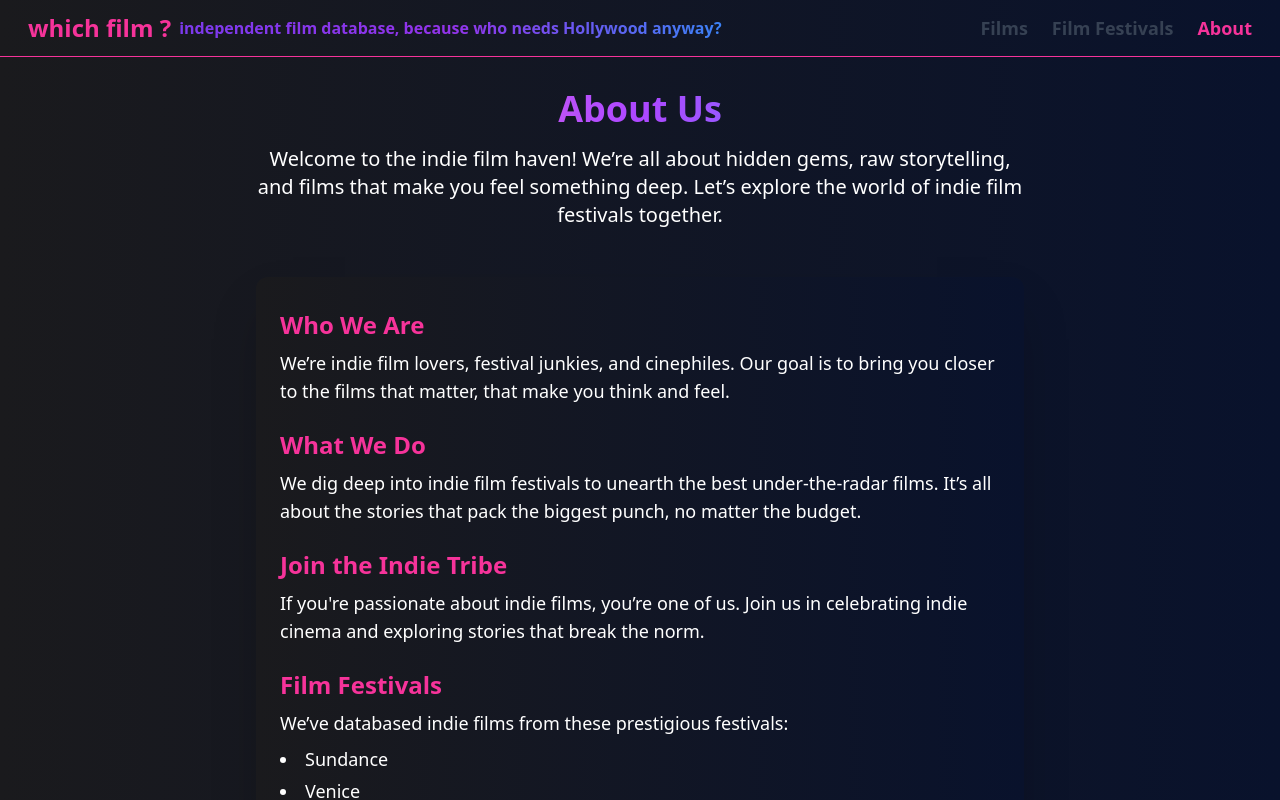
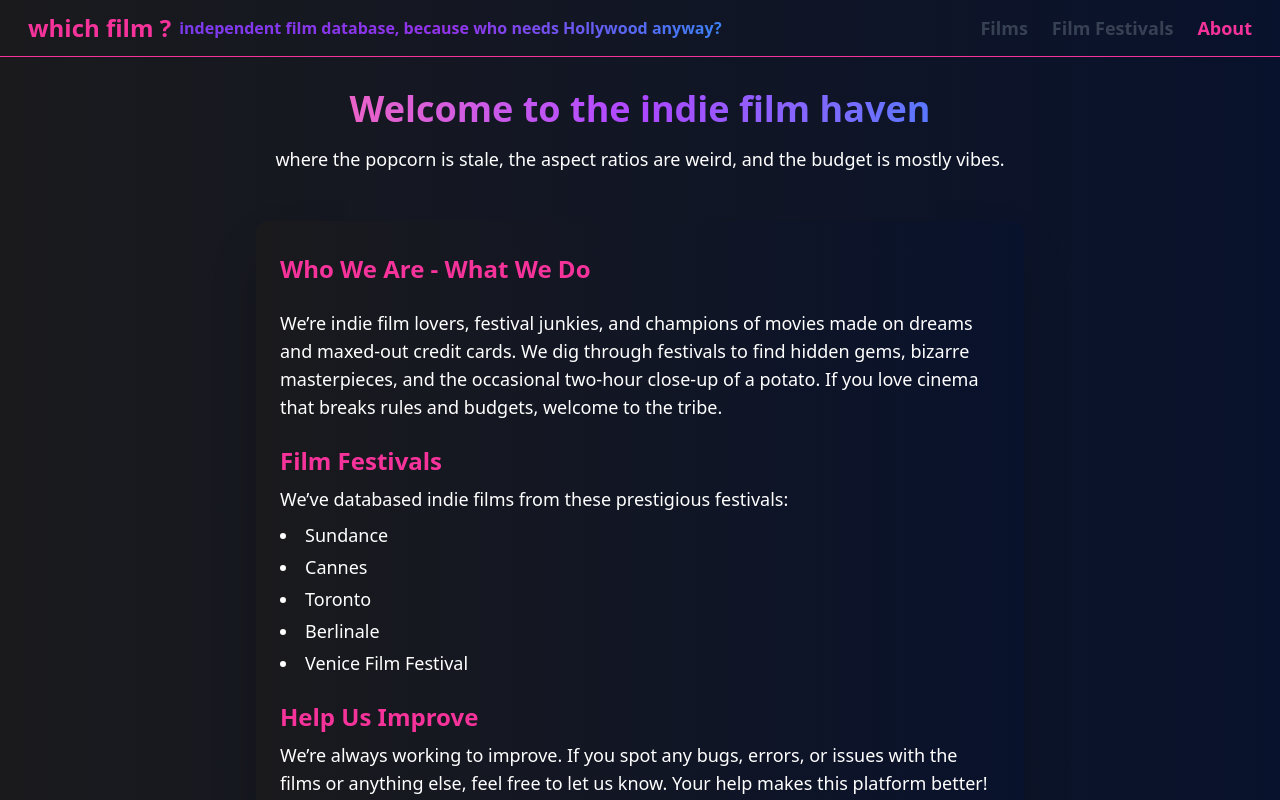
Before and after one commit to matteobu/whichfilm, a Next.js app: page /about in a window 1280 px wide. Built offline with nearby package versions, Linux system fonts and the light colour scheme.

Commit message:
fix close btb issue and UI small card

```diff
--- a/app/about/page.tsx
+++ b/app/about/page.tsx
@@ -1,57 +1,30 @@
 'use client';
 import React from 'react';
-
-const FESTIVAL_NAMES: Record<string, string> = {
-  sundance: 'Sundance',
-  vff: 'Venice',
-};
+import { FESTIVAL_NAMES } from '../../utils/constants';
 
 const About = () => {
   return (
     <div className="w-full min-h-screen bg-gradient-dark-gray-blue text-white flex flex-col items-center py-8">
-      {/* Header Section */}
       <header className="text-center mb-12">
         <h1 className="text-4xl font-bold text-transparent bg-clip-text bg-gradient-to-r from-pink-400 via-purple-500 to-blue-500 mb-4">
-          About Us
+          Welcome to the indie film haven
         </h1>
-        <p className="text-xl max-w-3xl mx-auto">
-          Welcome to the indie film haven! We’re all about hidden gems, raw
-          storytelling, and films that make you feel something deep. Let’s
-          explore the world of indie film festivals together.
+        <p className="text-lg mt-2">
+          where the popcorn is stale, the aspect ratios are weird, and the
+          budget is mostly vibes.
         </p>
       </header>
-
-      {/* Main Content Section */}
       <section className="w-full max-w-3xl mx-auto px-6 py-8 bg-gradient-dark-gray-blue rounded-xl shadow-2xl space-y-6">
-        <div>
-          <h2 className="text-2xl font-semibold text-pink-500">Who We Are</h2>
-          <p className="text-lg mt-2">
-            We’re indie film lovers, festival junkies, and cinephiles. Our goal
-            is to bring you closer to the films that matter, that make you think
-            and feel.
-          </p>
-        </div>
-
-        <div>
-          <h2 className="text-2xl font-semibold text-pink-500">What We Do</h2>
-          <p className="text-lg mt-2">
-            We dig deep into indie film festivals to unearth the best
-            under-the-radar films. It’s all about the stories that pack the
-            biggest punch, no matter the budget.
-          </p>
-        </div>
-
-        <div>
-          <h2 className="text-2xl font-semibold text-pink-500">
-            Join the Indie Tribe
-          </h2>
-          <p className="text-lg mt-2">
-            If you're passionate about indie films, you’re one of us. Join us in
-            celebrating indie cinema and exploring stories that break the norm.
-          </p>
-        </div>
-
-        {/* Film Festivals Section */}
+        <h2 className="text-2xl font-semibold text-pink-500">
+          Who We Are - What We Do
+        </h2>
+        <p className="text-lg mt-2">
+          We’re indie film lovers, festival junkies, and champions of movies
+          made on dreams and maxed-out credit cards. We dig through festivals to
+          find hidden gems, bizarre masterpieces, and the occasional two-hour
+          close-up of a potato. If you love cinema that breaks rules and
+          budgets, welcome to the tribe.
+        </p>
         <div>
           <h2 className="text-2xl font-semibold text-pink-500">
             Film Festivals
--- a/components/cards/SmallFilmCard.tsx
+++ b/components/cards/SmallFilmCard.tsx
@@ -9,37 +9,107 @@ const SmallFilmCard: React.FC<SmallFilmCardProps> = ({ film }) => {
     return null;
   }
 
-  const { title, poster_path, infoIndieAndAwards } = film.document;
+  const { title, poster_path, infoIndieAndAwards, vote_average, tagline } =
+    film.document;
   const imageSrc = poster_path
     ? `https://image.tmdb.org/t/p/w500${poster_path}`
     : defaultImage.src;
 
   const isNotIndie = infoIndieAndAwards.notStrictIndie;
+
   return (
     <Link
       href={`/film-search/${film.id}`}
       className="block m-2 text-xl font-semibold text-pink-300 hover:text-pink-500"
     >
-      <div className="w-[150px] h-[250px] relative overflow-hidden border-2 rounded-xl border-pink-500 transition-opacity duration-300 opacity-40 hover:opacity-100">
+      <div className="w-[150px] h-auto z-9 relative overflow-visible border-2 rounded-xl border-pink-500 group hover:opacity-60">
+        <span
+          className="w-[140px] h-[190px] absolute top-1/2 left-1/2 transform -translate-x-1/2 -translate-y-1/2
+          flex flex-col items-center justify-center text-center px-4 py-3 gap-2
+          bg-gradient-to-b from-gray-900 to-gray-800 text-white rounded-xl shadow-lg
+          opacity-0 group-hover:opacity-100 transition-opacity duration-300"
+        >
+          {' '}
+          <span
+            className={`text-xs font-semibold px-2 py-[2px] rounded-md
+            ${isNotIndie ? 'bg-red-600' : 'bg-green-600'} text-white`}
+          >
+            {isNotIndie ? 'ain’t that indie' : 'certified indie'}
+          </span>
+          <div className="w-10 h-[2px] bg-gray-500 opacity-50"></div>
+          <span className="text-base font-bold text-transparent bg-clip-text bg-gradient-to-r from-pink-400 via-purple-500 to-blue-500  leading-tight">
+            {title}
+          </span>
+          <div className="w-10 h-[2px] bg-gray-500 opacity-50"></div>
+          <span className="text-xs font-bold text-transparent bg-clip-text bg-gradient-to-r from-pink-400 via-purple-500 to-blue-500  leading-tight">
+            click for more juice
+          </span>
+        </span>
+        <div
+          className="w-10 h-10 flex items-center justify-center
+                absolute bottom-[-12px] right-[-5px]
+                text-white text-sm font-bold rounded-full
+                z-10 p-1 border-2 border-pink-500 shadow-md
+                bg-[linear-gradient(to_right,#2c2c2c,#1e3a5f)]"
+        >
+          {vote_average.toFixed(1)}
+        </div>
+
         <Image
           src={imageSrc}
           alt={title || 'Film Image'}
-          className="object-cover"
+          className="object-cover rounded-lg"
           width={150}
           height={250}
         />
-        {isNotIndie ? (
-          <div className="relative bottom-0 left-0 w-full bg-red-800 opacity-80 text-white text-center text-sm py-1 z-20">
-            this ain’t that indie
-          </div>
-        ) : (
-          <div className="absolute bottom-0 left-0 w-full bg-green-800 opacity-80 text-white text-center text-sm py-1 z-20">
-            whichfilm approved
-          </div>
-        )}
       </div>
     </Link>
   );
 };
 
 export default SmallFilmCard;
+// 'use client';
+// import Link from 'next/link';
+// import defaultImage from '../../assets/logo.png';
+// import { SmallFilmCardProps } from '../../utils/types';
+// import Image from 'next/image';
+
+// const SmallFilmCard: React.FC<SmallFilmCardProps> = ({ film }) => {
+//   if (!film) {
+//     return null;
+//   }
+
+//   const { title, poster_path, infoIndieAndAwards } = film.document;
+//   const imageSrc = poster_path
+//     ? `https://image.tmdb.org/t/p/w500${poster_path}`
+//     : defaultImage.src;
+
+//   const isNotIndie = infoIndieAndAwards.notStrictIndie;
+//   return (
+//     <Link
+//       href={`/film-search/${film.id}`}
+//       className="block m-2 text-xl font-semibold text-pink-300 hover:text-pink-500"
+//     >
+//       <div className="w-[150px] h-[250px] relative overflow-hidden border-2 rounded-xl border-pink-500 transition-opacity duration-300 opacity-40 hover:opacity-100">
+//         <Image
+//           src={imageSrc}
+//           alt={title || 'Film Image'}
+//           className="object-cover"
+//           width={150}
+//           height={250}
+//         />
+//         {isNotIndie ? (
+//           <div className="relative bottom-0 left-0 w-full bg-red-800 opacity-80 text-white text-center text-sm py-1 z-20">
+//             this ain’t that indie
+//           </div>
+//         ) : (
+//           <div className="absolute bottom-0 left-0 w-full bg-green-800 opacity-80 text-white text-center text-sm py-1 z-20">
+//             whichfilm approved
+//           </div>
+//         )}
+//       </div>
+//     </Link>
+//   );
+// };
+
+// export default SmallFilmCard;
--- a/components/search/SearchAndResultsComponent.tsx
+++ b/components/search/SearchAndResultsComponent.tsx
@@ -87,12 +87,11 @@ const SearchComponent = () => {
   const handleNoQueryResults = (value: boolean) => {
     setQuery('');
     setNoQueryResults(value);
+    fetchAllFilms();
   };
 
   const handleClick = (q: string) => {
     setDebouncedQuery(q);
-
-    console.log('query in film-search: ', q);
   };
   return (
     <Suspense>
--- a/components/search/SearchInput.tsx
+++ b/components/search/SearchInput.tsx
@@ -16,7 +16,6 @@ const SearchInput = ({
   setIsModalOpen,
   filterIconToDisplay,
 }: SearchInputProps) => {
-  console.log(filterIconToDisplay);
   return (
     <div className="flex justify-center items-center w-full space-x-4 mb-4">
       {filterIconToDisplay && (
--- a/components/search/SearchResults.tsx
+++ b/components/search/SearchResults.tsx
@@ -31,7 +31,7 @@ const SearchResults = ({
     });
   }, [oramaHits, selectedFestival, selectedGenre]);
 
-  if (noQueryResults && !oramaHits.length) {
+  if (noQueryResults) {
     return <NoResults onClose={() => handleNoQueryResults(false)} />;
   }
 
```
